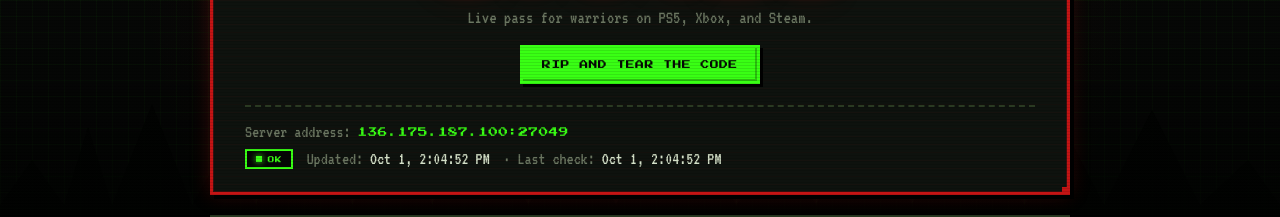
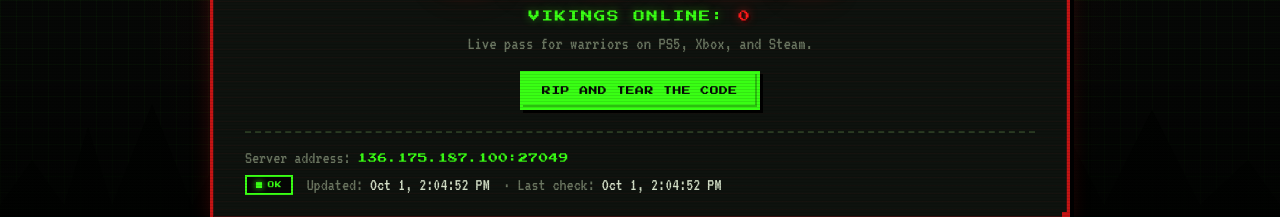
Before and after one commit to reggieag/valheim-join-code, a plain HTML site: page index.html in a window 1280 px wide. Shown: the part 528-745 px from the top of the page. Drawn offline with Linux system fonts and the light colour scheme.

Commit message:
Show VIKINGS ONLINE count from code.json players
Add minimal hero/code-card UI for live player count; sync code.json with players field.

```diff
--- a/index.html
+++ b/index.html
@@ -322,6 +322,23 @@
         0 0 18px rgba(196,20,20,.25);
     }
 
+
+    .vikings-online {
+      margin: .85rem 0 .15rem;
+      font-family: "Press Start 2P", monospace;
+      font-size: clamp(.55rem, 2.2vw, .72rem);
+      letter-spacing: .14em;
+      text-transform: uppercase;
+      color: var(--toxic);
+      text-shadow: 0 0 8px rgba(57,255,20,.45);
+    }
+    .vikings-online #vikings-count {
+      color: var(--blood-bright);
+      text-shadow:
+        2px 2px 0 #2a0505,
+        0 0 8px rgba(255,26,26,.7);
+    }
+
     .code-wrap { text-align: center; padding: .5rem .3rem .1rem; }
     .gate-label {
       display: flex;
@@ -1869,6 +1886,7 @@
       <div class="code-wrap">
         <div id="code-title" class="label gate-label">Current join code</div>
         <div id="join-code" aria-live="polite">------</div>
+        <div class="vikings-online" id="vikings-online" aria-live="polite">VIKINGS ONLINE: <span id="vikings-count">—</span></div>
         <p class="code-caption">Live pass for warriors on PS5, Xbox, and Steam.</p>
         <div class="actions">
           <button type="button" id="copy-btn" aria-label="Copy join code">RIP AND TEAR THE CODE</button>
@@ -2311,6 +2329,7 @@
     }
     const els = {
       code: document.getElementById('join-code'),
+      vikingsCount: document.getElementById('vikings-count'),
       address: document.getElementById('server-address'),
       badge: document.getElementById('status-badge'),
       updated: document.getElementById('updated-at'),
@@ -2346,6 +2365,10 @@
       try {
         const data = await fetchJsonBust('code.json');
         els.code.textContent = data.code || '------';
+        if (els.vikingsCount) {
+          els.vikingsCount.textContent =
+            (typeof data.players === 'number') ? String(data.players) : '—';
+        }
         if (data.address) els.address.textContent = data.address;
         els.updated.textContent = fmt(data.updatedAt);
         els.lastCheck.textContent = fmt(data.lastCheckAt);
```
